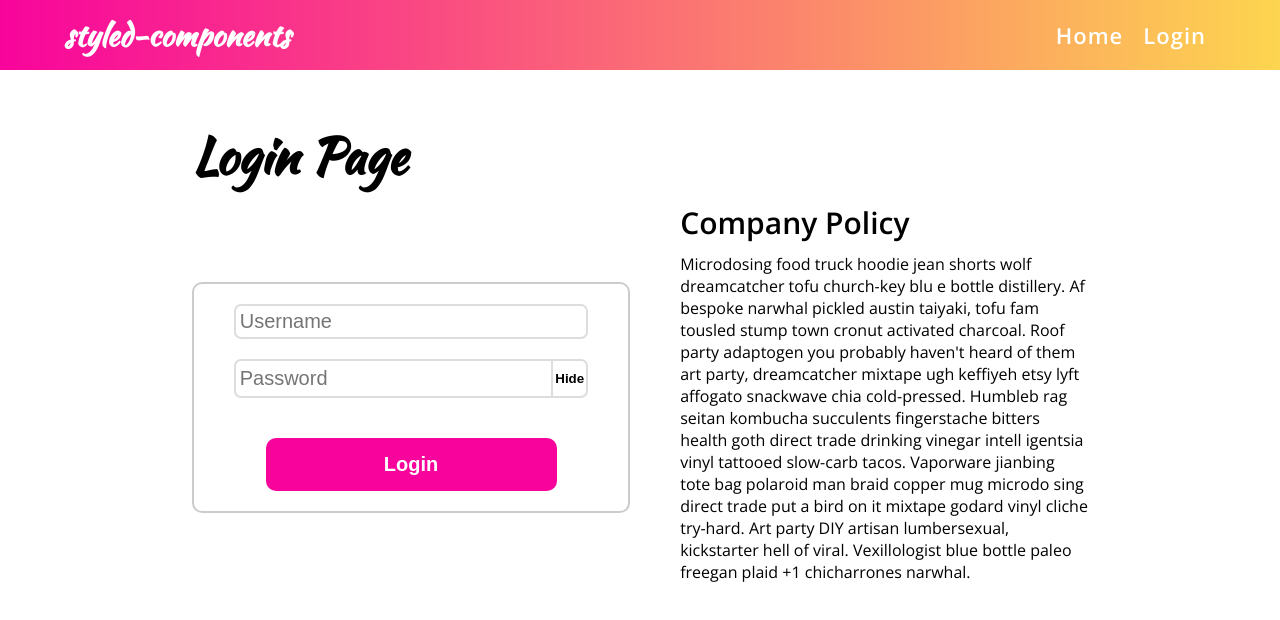
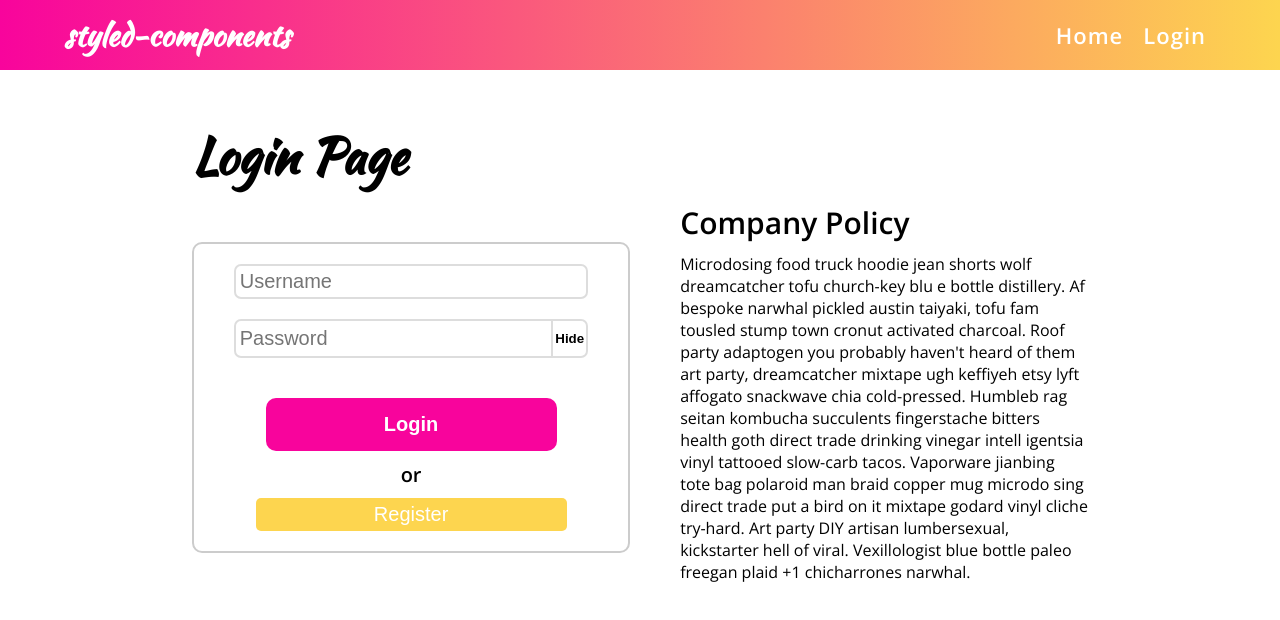
Before and after one commit to Mohammdsaleh-Hooshmandi/login-page-styled-components, a React (Create React App) app: page /login in a window 1280 px wide. Shown: the top 620 px of the page. Built offline with nearby package versions, Linux system fonts and the light colour scheme.

Commit message:
add secondary button

```diff
--- a/src/Components/Button.jsx
+++ b/src/Components/Button.jsx
@@ -1,14 +1,28 @@
-import styled from "styled-components";
+import styled, {css} from "styled-components";
 
 const Button = styled.button`
-    background-color: #f8049c;
+
     color: white;
-    font-weight: bold;
+
     font-size: 2rem;
-    padding: 1.5rem 30%;
-    border-radius: 1rem;
+
+
     cursor: pointer;
     margin-top: 1rem;
+
+    ${props =>  props.$primary ?
+        css`
+            background-color: #fdd54f;
+            padding: .5rem 30%;
+            border-radius: .5rem;
+        `
+        :
+        css`
+            background-color: #f8049c;
+            padding: 1.5rem 30%;
+            border-radius: 1rem;
+            font-weight: bold;
+    `}
 
     &:disabled {
         background-color: #ccc;
--- a/src/Pages/LoginPage.jsx
+++ b/src/Pages/LoginPage.jsx
@@ -40,6 +40,12 @@ const FromWrapper = styled.form`
     flex-direction: column;
     align-items: center;
 
+    h3 {
+        margin-top: 1rem;
+        font-size: 2rem;
+        font-family: "Open Sans";
+    }
+
     @media (max-width: 950px) {
         width: 100%;
     }
@@ -81,17 +87,23 @@ function LoginPage() {
                 <FromWrapper>
                     {
                         showSpinner ? <Spinner /> :
+                            <Fragment>
+                                <EmailInput />
+                                <PasswordInput />
+                            </Fragment>
+                    }
+                    <Button disabled={showSpinner}>
+                        Login
+                    </Button>
+                    {
+                        !showSpinner &&
                         <Fragment>
-                            <EmailInput />
-                            <PasswordInput />
+                            <h3>or</h3>
+                            <Button $primary>
+                                Register
+                            </Button>
                         </Fragment>
                     }
-
-
-
-                    <Button>
-                        Login
-                    </Button>
                 </FromWrapper>
 
                 <Contents>
```
